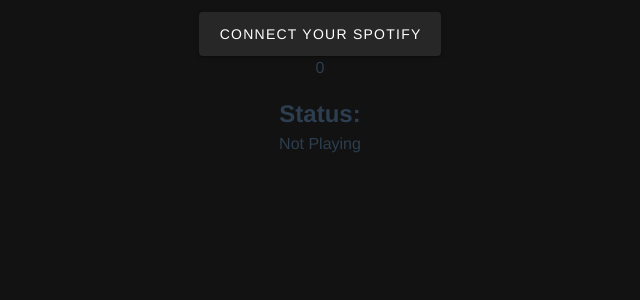
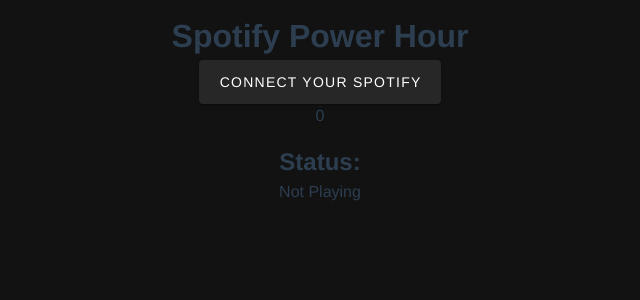
Before and after one commit to tonystonee/Spotty-frontend, a Vue app: page / in a window 1280 px wide. Shown: the top 300 px of the page, without its empty margins (320-960 px from the left). Built offline with nearby package versions, Linux system fonts and the light colour scheme.

Commit message:
page header

```diff
--- a/src/App.vue
+++ b/src/App.vue
@@ -1,5 +1,5 @@
 <template>
-  <v-app>
+  <v-app color="white">
     <v-main>
       <!-- Provides the application the proper gutter -->
       <v-container fluid>
--- a/src/views/Home.vue
+++ b/src/views/Home.vue
@@ -1,5 +1,7 @@
 <template>
   <div class="home">
+    <h1>Spotify Power Hour</h1>
+
     <div>
       <v-btn large v-if="playing" @click="stop">STOP</v-btn>
       <v-btn large v-if="loggedIn && !playing" @click="start">start</v-btn>
```
